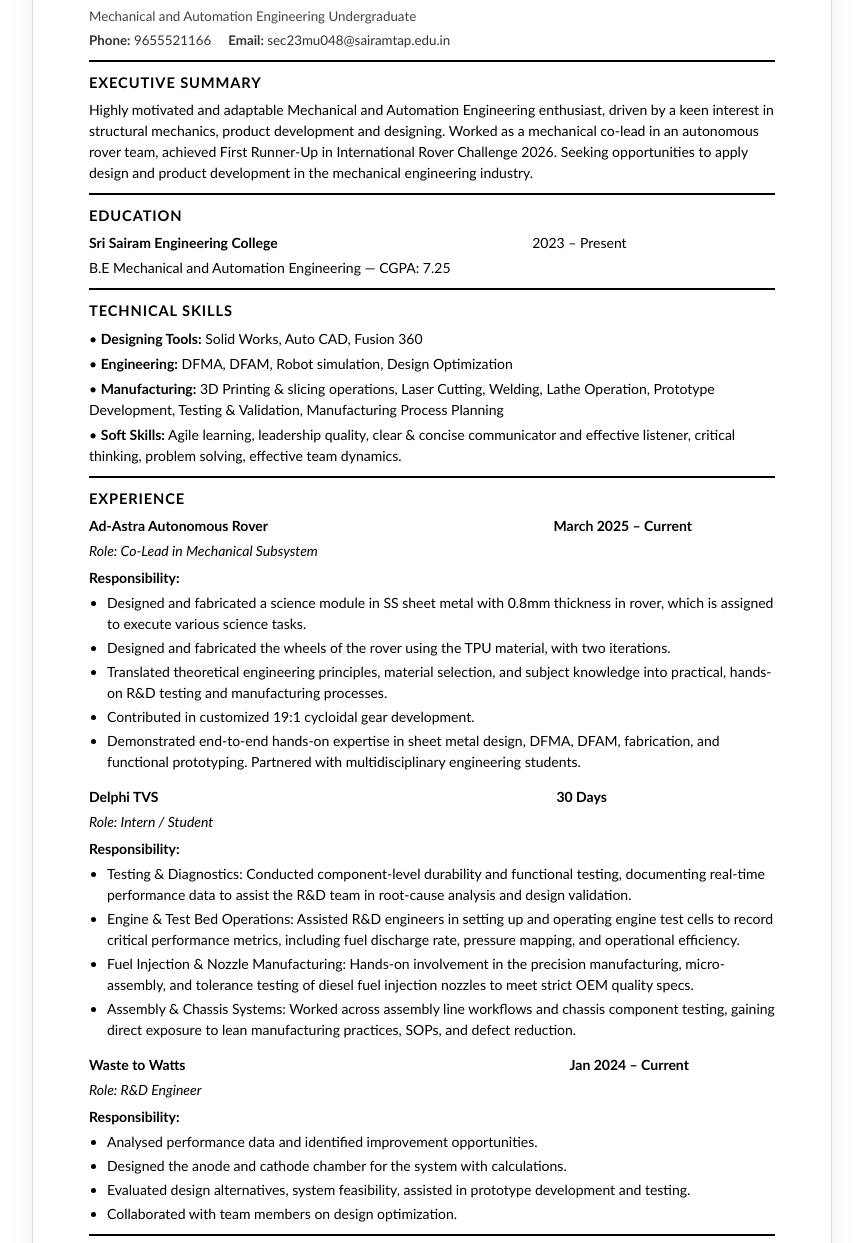
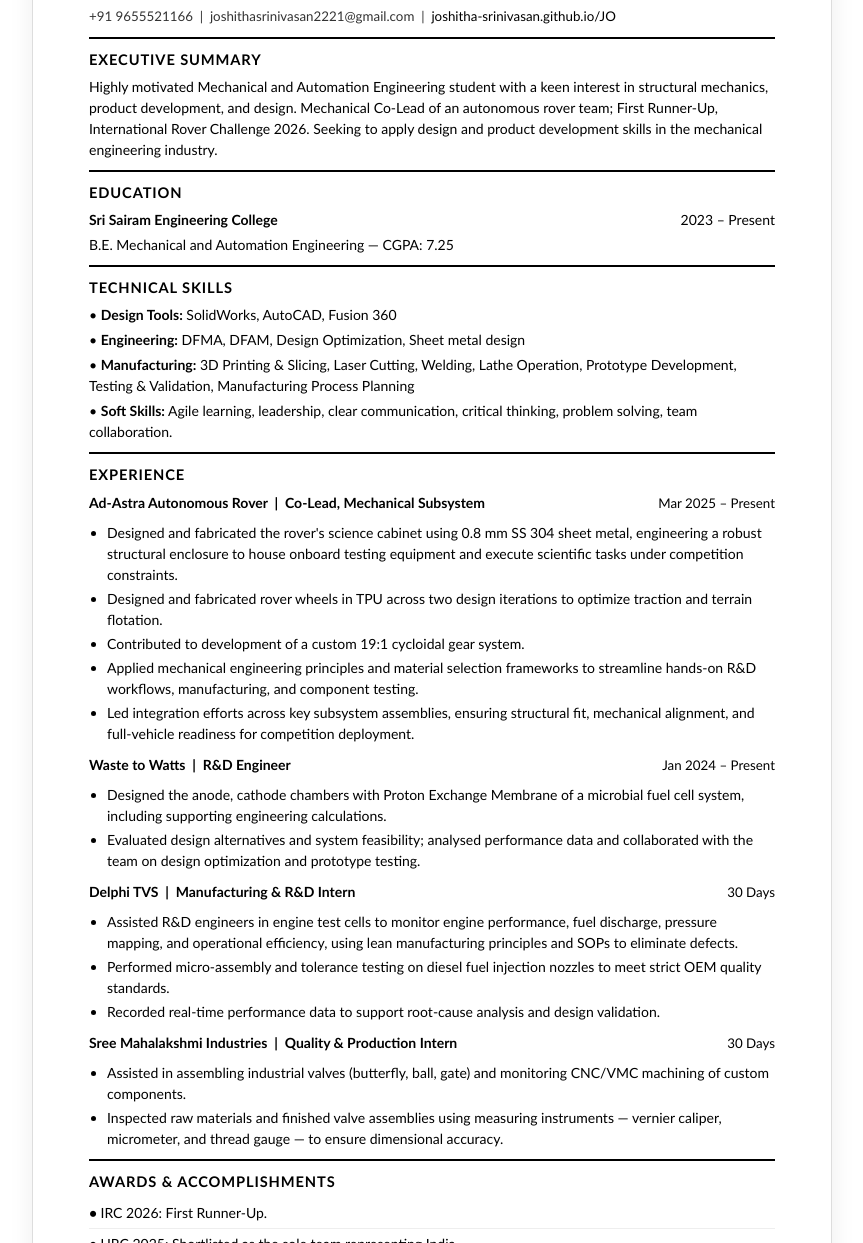
Before and after one commit to JOSHITHA-SRINIVASAN/JO, a plain HTML site: page resume.html in a window 1280 px wide. Shown: the part 253-1496 px from the top of the page, without its empty margins (208-1071 px from the left). Drawn offline with nearby package versions, Linux system fonts and the light colour scheme.

Commit message:
Add files via upload

```diff
--- a/resume.html
+++ b/resume.html
@@ -28,89 +28,116 @@
   </div>
 
   <div class="cv">
+
+    <!-- HEADER -->
     <p class="cv-name">JOSHITHA SRINIVASAN</p>
-    <p class="cv-subtitle">Mechanical and Automation Engineering Undergraduate</p>
-    <p class="cv-contact"><strong>Phone:</strong> 9655521166 &nbsp;&nbsp;&nbsp; <strong>Email:</strong> sec23mu048@sairamtap.edu.in</p>
+    <p class="cv-contact">
+      +91 9655521166 &nbsp;|&nbsp;
+      joshithasrinivasan2221@gmail.com &nbsp;|&nbsp;
+      <a href="https://joshitha-srinivasan.github.io/JO/index.html" style="color:#000;">joshitha-srinivasan.github.io/JO</a>
+    </p>
     <hr class="cv-rule">
 
+    <!-- EXECUTIVE SUMMARY -->
     <p class="cv-sec">Executive Summary</p>
     <div class="cv-body">
-      <p>Highly motivated and adaptable Mechanical and Automation Engineering enthusiast, driven by a keen interest in structural mechanics, product development and designing. Worked as a mechanical co-lead in an autonomous rover team, achieved First Runner-Up in International Rover Challenge 2026. Seeking opportunities to apply design and product development in the mechanical engineering industry.</p>
+      <p>Highly motivated Mechanical and Automation Engineering student with a keen interest in structural mechanics, product development, and design. Mechanical Co-Lead of an autonomous rover team; First Runner-Up, International Rover Challenge 2026. Seeking to apply design and product development skills in the mechanical engineering industry.</p>
     </div>
     <hr class="cv-rule">
 
+    <!-- EDUCATION -->
     <p class="cv-sec">Education</p>
     <div class="cv-body">
-      <p><strong>Sri Sairam Engineering College</strong> &nbsp;&nbsp;&nbsp;&nbsp;&nbsp;&nbsp;&nbsp;&nbsp;&nbsp;&nbsp;&nbsp;&nbsp;&nbsp;&nbsp;&nbsp;&nbsp;&nbsp;&nbsp;&nbsp;&nbsp;&nbsp;&nbsp;&nbsp;&nbsp;&nbsp;&nbsp;&nbsp;&nbsp;&nbsp;&nbsp;&nbsp;&nbsp;&nbsp;&nbsp;&nbsp;&nbsp;&nbsp;&nbsp;&nbsp;&nbsp;&nbsp;&nbsp;&nbsp;&nbsp;&nbsp;&nbsp;&nbsp;&nbsp;&nbsp;&nbsp;&nbsp;&nbsp;&nbsp;&nbsp;&nbsp;&nbsp;&nbsp;&nbsp;&nbsp;&nbsp;&nbsp;&nbsp;&nbsp;&nbsp;&nbsp;&nbsp;&nbsp;&nbsp;&nbsp; 2023 – Present</p>
-      <p>B.E Mechanical and Automation Engineering — CGPA: 7.25</p>
+      <div style="display:flex;justify-content:space-between;align-items:baseline;">
+        <p><strong>Sri Sairam Engineering College</strong></p>
+        <p>2023 – Present</p>
+      </div>
+      <p>B.E. Mechanical and Automation Engineering — CGPA: 7.25</p>
     </div>
     <hr class="cv-rule">
 
+    <!-- TECHNICAL SKILLS -->
     <p class="cv-sec">Technical Skills</p>
     <div class="cv-body">
-      <p>• <strong>Designing Tools:</strong> Solid Works, Auto CAD, Fusion 360</p>
-      <p>• <strong>Engineering:</strong> DFMA, DFAM, Robot simulation, Design Optimization</p>
-      <p>• <strong>Manufacturing:</strong> 3D Printing &amp; slicing operations, Laser Cutting, Welding, Lathe Operation, Prototype Development, Testing &amp; Validation, Manufacturing Process Planning</p>
-      <p>• <strong>Soft Skills:</strong> Agile learning, leadership quality, clear &amp; concise communicator and effective listener, critical thinking, problem solving, effective team dynamics.</p>
+      <p>• <strong>Design Tools:</strong> SolidWorks, AutoCAD, Fusion 360</p>
+      <p>• <strong>Engineering:</strong> DFMA, DFAM, Design Optimization, Sheet metal design</p>
+      <p>• <strong>Manufacturing:</strong> 3D Printing &amp; Slicing, Laser Cutting, Welding, Lathe Operation, Prototype Development, Testing &amp; Validation, Manufacturing Process Planning</p>
+      <p>• <strong>Soft Skills:</strong> Agile learning, leadership, clear communication, critical thinking, problem solving, team collaboration.</p>
     </div>
     <hr class="cv-rule">
 
+    <!-- EXPERIENCE -->
     <p class="cv-sec">Experience</p>
     <div class="cv-body">
 
-      <p class="cv-role">Ad-Astra Autonomous Rover &nbsp;&nbsp;&nbsp;&nbsp;&nbsp;&nbsp;&nbsp;&nbsp;&nbsp;&nbsp;&nbsp;&nbsp;&nbsp;&nbsp;&nbsp;&nbsp;&nbsp;&nbsp;&nbsp;&nbsp;&nbsp;&nbsp;&nbsp;&nbsp;&nbsp;&nbsp;&nbsp;&nbsp;&nbsp;&nbsp;&nbsp;&nbsp;&nbsp;&nbsp;&nbsp;&nbsp;&nbsp;&nbsp;&nbsp;&nbsp;&nbsp;&nbsp;&nbsp;&nbsp;&nbsp;&nbsp;&nbsp;&nbsp;&nbsp;&nbsp;&nbsp;&nbsp;&nbsp;&nbsp;&nbsp;&nbsp;&nbsp;&nbsp;&nbsp;&nbsp;&nbsp;&nbsp;&nbsp;&nbsp;&nbsp;&nbsp;&nbsp;&nbsp;&nbsp;&nbsp;&nbsp;&nbsp;&nbsp;&nbsp;&nbsp;&nbsp;&nbsp;&nbsp;&nbsp;&nbsp;&nbsp;&nbsp; March 2025 – Current</p>
-      <p><em>Role: Co-Lead in Mechanical Subsystem</em></p>
-      <p style="margin-top:6px;font-weight:600;">Responsibility:</p>
+      <!-- Ad-Astra -->
+      <div style="display:flex;justify-content:space-between;align-items:baseline;margin-bottom:2px;">
+        <p class="cv-role">Ad-Astra Autonomous Rover &nbsp;|&nbsp; Co-Lead, Mechanical Subsystem</p>
+        <p style="font-size:10pt;white-space:nowrap;">Mar 2025 – Present</p>
+      </div>
       <ul class="cv-list">
-        <li>Designed and fabricated a science module in SS sheet metal with 0.8mm thickness in rover, which is assigned to execute various science tasks.</li>
-        <li>Designed and fabricated the wheels of the rover using the TPU material, with two iterations.</li>
-        <li>Translated theoretical engineering principles, material selection, and subject knowledge into practical, hands-on R&amp;D testing and manufacturing processes.</li>
-        <li>Contributed in customized 19:1 cycloidal gear development.</li>
-        <li>Demonstrated end-to-end hands-on expertise in sheet metal design, DFMA, DFAM, fabrication, and functional prototyping. Partnered with multidisciplinary engineering students.</li>
+        <li>Designed and fabricated the rover's science cabinet using 0.8 mm SS 304 sheet metal, engineering a robust structural enclosure to house onboard testing equipment and execute scientific tasks under competition constraints.</li>
+        <li>Designed and fabricated rover wheels in TPU across two design iterations to optimize traction and terrain flotation.</li>
+        <li>Contributed to development of a custom 19:1 cycloidal gear system.</li>
+        <li>Applied mechanical engineering principles and material selection frameworks to streamline hands-on R&amp;D workflows, manufacturing, and component testing.</li>
+        <li>Led integration efforts across key subsystem assemblies, ensuring structural fit, mechanical alignment, and full-vehicle readiness for competition deployment.</li>
       </ul>
 
-      <p class="cv-role" style="margin-top:14px;">Delphi TVS &nbsp;&nbsp;&nbsp;&nbsp;&nbsp;&nbsp;&nbsp;&nbsp;&nbsp;&nbsp;&nbsp;&nbsp;&nbsp;&nbsp;&nbsp;&nbsp;&nbsp;&nbsp;&nbsp;&nbsp;&nbsp;&nbsp;&nbsp;&nbsp;&nbsp;&nbsp;&nbsp;&nbsp;&nbsp;&nbsp;&nbsp;&nbsp;&nbsp;&nbsp;&nbsp;&nbsp;&nbsp;&nbsp;&nbsp;&nbsp;&nbsp;&nbsp;&nbsp;&nbsp;&nbsp;&nbsp;&nbsp;&nbsp;&nbsp;&nbsp;&nbsp;&nbsp;&nbsp;&nbsp;&nbsp;&nbsp;&nbsp;&nbsp;&nbsp;&nbsp;&nbsp;&nbsp;&nbsp;&nbsp;&nbsp;&nbsp;&nbsp;&nbsp;&nbsp;&nbsp;&nbsp;&nbsp;&nbsp;&nbsp;&nbsp;&nbsp;&nbsp;&nbsp;&nbsp;&nbsp;&nbsp;&nbsp;&nbsp;&nbsp;&nbsp;&nbsp;&nbsp;&nbsp;&nbsp;&nbsp;&nbsp;&nbsp;&nbsp;&nbsp;&nbsp;&nbsp;&nbsp;&nbsp;&nbsp;&nbsp;&nbsp;&nbsp;&nbsp;&nbsp;&nbsp;&nbsp;&nbsp;&nbsp;&nbsp;&nbsp;&nbsp;&nbsp;&nbsp;&nbsp;&nbsp; 30 Days</p>
-      <p><em>Role: Intern / Student</em></p>
-      <p style="margin-top:6px;font-weight:600;">Responsibility:</p>
+      <!-- Waste to Watts -->
+      <div style="display:flex;justify-content:space-between;align-items:baseline;margin-top:10px;margin-bottom:2px;">
+        <p class="cv-role">Waste to Watts &nbsp;|&nbsp; R&amp;D Engineer</p>
+        <p style="font-size:10pt;white-space:nowrap;">Jan 2024 – Present</p>
+      </div>
       <ul class="cv-list">
-        <li>Testing &amp; Diagnostics: Conducted component-level durability and functional testing, documenting real-time performance data to assist the R&amp;D team in root-cause analysis and design validation.</li>
-        <li>Engine &amp; Test Bed Operations: Assisted R&amp;D engineers in setting up and operating engine test cells to record critical performance metrics, including fuel discharge rate, pressure mapping, and operational efficiency.</li>
-        <li>Fuel Injection &amp; Nozzle Manufacturing: Hands-on involvement in the precision manufacturing, micro-assembly, and tolerance testing of diesel fuel injection nozzles to meet strict OEM quality specs.</li>
-        <li>Assembly &amp; Chassis Systems: Worked across assembly line workflows and chassis component testing, gaining direct exposure to lean manufacturing practices, SOPs, and defect reduction.</li>
+        <li>Designed the anode, cathode chambers with Proton Exchange Membrane of a microbial fuel cell system, including supporting engineering calculations.</li>
+        <li>Evaluated design alternatives and system feasibility; analysed performance data and collaborated with the team on design optimization and prototype testing.</li>
       </ul>
 
-      <p class="cv-role" style="margin-top:14px;">Waste to Watts &nbsp;&nbsp;&nbsp;&nbsp;&nbsp;&nbsp;&nbsp;&nbsp;&nbsp;&nbsp;&nbsp;&nbsp;&nbsp;&nbsp;&nbsp;&nbsp;&nbsp;&nbsp;&nbsp;&nbsp;&nbsp;&nbsp;&nbsp;&nbsp;&nbsp;&nbsp;&nbsp;&nbsp;&nbsp;&nbsp;&nbsp;&nbsp;&nbsp;&nbsp;&nbsp;&nbsp;&nbsp;&nbsp;&nbsp;&nbsp;&nbsp;&nbsp;&nbsp;&nbsp;&nbsp;&nbsp;&nbsp;&nbsp;&nbsp;&nbsp;&nbsp;&nbsp;&nbsp;&nbsp;&nbsp;&nbsp;&nbsp;&nbsp;&nbsp;&nbsp;&nbsp;&nbsp;&nbsp;&nbsp;&nbsp;&nbsp;&nbsp;&nbsp;&nbsp;&nbsp;&nbsp;&nbsp;&nbsp;&nbsp;&nbsp;&nbsp;&nbsp;&nbsp;&nbsp;&nbsp;&nbsp;&nbsp;&nbsp;&nbsp;&nbsp;&nbsp;&nbsp;&nbsp;&nbsp;&nbsp;&nbsp;&nbsp;&nbsp;&nbsp;&nbsp;&nbsp;&nbsp;&nbsp;&nbsp;&nbsp;&nbsp;&nbsp;&nbsp;&nbsp;&nbsp;&nbsp;&nbsp;&nbsp;&nbsp;&nbsp;&nbsp; Jan 2024 – Current</p>
-      <p><em>Role: R&amp;D Engineer</em></p>
-      <p style="margin-top:6px;font-weight:600;">Responsibility:</p>
+      <!-- Delphi TVS -->
+      <div style="display:flex;justify-content:space-between;align-items:baseline;margin-top:10px;margin-bottom:2px;">
+        <p class="cv-role">Delphi TVS &nbsp;|&nbsp; Manufacturing &amp; R&amp;D Intern</p>
+        <p style="font-size:10pt;white-space:nowrap;">30 Days</p>
+      </div>
       <ul class="cv-list">
-        <li>Analysed performance data and identified improvement opportunities.</li>
-        <li>Designed the anode and cathode chamber for the system with calculations.</li>
-        <li>Evaluated design alternatives, system feasibility, assisted in prototype development and testing.</li>
-        <li>Collaborated with team members on design optimization.</li>
+        <li>Assisted R&amp;D engineers in engine test cells to monitor engine performance, fuel discharge, pressure mapping, and operational efficiency, using lean manufacturing principles and SOPs to eliminate defects.</li>
+        <li>Performed micro-assembly and tolerance testing on diesel fuel injection nozzles to meet strict OEM quality standards.</li>
+        <li>Recorded real-time performance data to support root-cause analysis and design validation.</li>
       </ul>
+
+      <!-- Sree Mahalakshmi Industries -->
+      <div style="display:flex;justify-content:space-between;align-items:baseline;margin-top:10px;margin-bottom:2px;">
+        <p class="cv-role">Sree Mahalakshmi Industries &nbsp;|&nbsp; Quality &amp; Production Intern</p>
+        <p style="font-size:10pt;white-space:nowrap;">30 Days</p>
+      </div>
+      <ul class="cv-list">
+        <li>Assisted in assembling industrial valves (butterfly, ball, gate) and monitoring CNC/VMC machining of custom components.</li>
+        <li>Inspected raw materials and finished valve assemblies using measuring instruments — vernier caliper, micrometer, and thread gauge — to ensure dimensional accuracy.</li>
+      </ul>
+
     </div>
-
     <hr class="cv-rule">
 
+    <!-- AWARDS -->
     <p class="cv-sec">Awards &amp; Accomplishments</p>
     <ul class="cv-achieve">
-      <li>IRC 2026: Emerged as first runner-up.</li>
+      <li>IRC 2026: First Runner-Up.</li>
       <li>URC 2025: Shortlisted as the sole team representing India.</li>
       <li>ASME TN-NOVATE 2.0 2025: Secured 2nd place in HVAC system product development.</li>
-      <li>IRC 2025: Ranked as 15th position globally.</li>
+      <li>IRC 2025: Ranked 15th position globally.</li>
     </ul>
 
-  </div>
-</div>
+  </div><!-- /cv -->
+</div><!-- /cv-page -->
 
 <footer class="site-footer">
   <div class="wrap site-footer__inner">
     <span class="footer-copy">© 2026 Joshitha Srinivasan — Sri Sairam Engineering College, Chennai</span>
     <ul class="footer-links">
-      <li><a href="mailto:sec23mu048@sairamtap.edu.in">sec23mu048@sairamtap.edu.in</a></li>
+      <li><a href="mailto:joshithasrinivasan2221@gmail.com">joshithasrinivasan2221@gmail.com</a></li>
       <li><a href="tel:+919655521166">+91 96555 21166</a></li>
     </ul>
   </div>
 </footer>
+
 </body>
 </html>
```
Also changed, not shown: index.html (+2 -2 lines), projects.html (+15 -11 lines).
